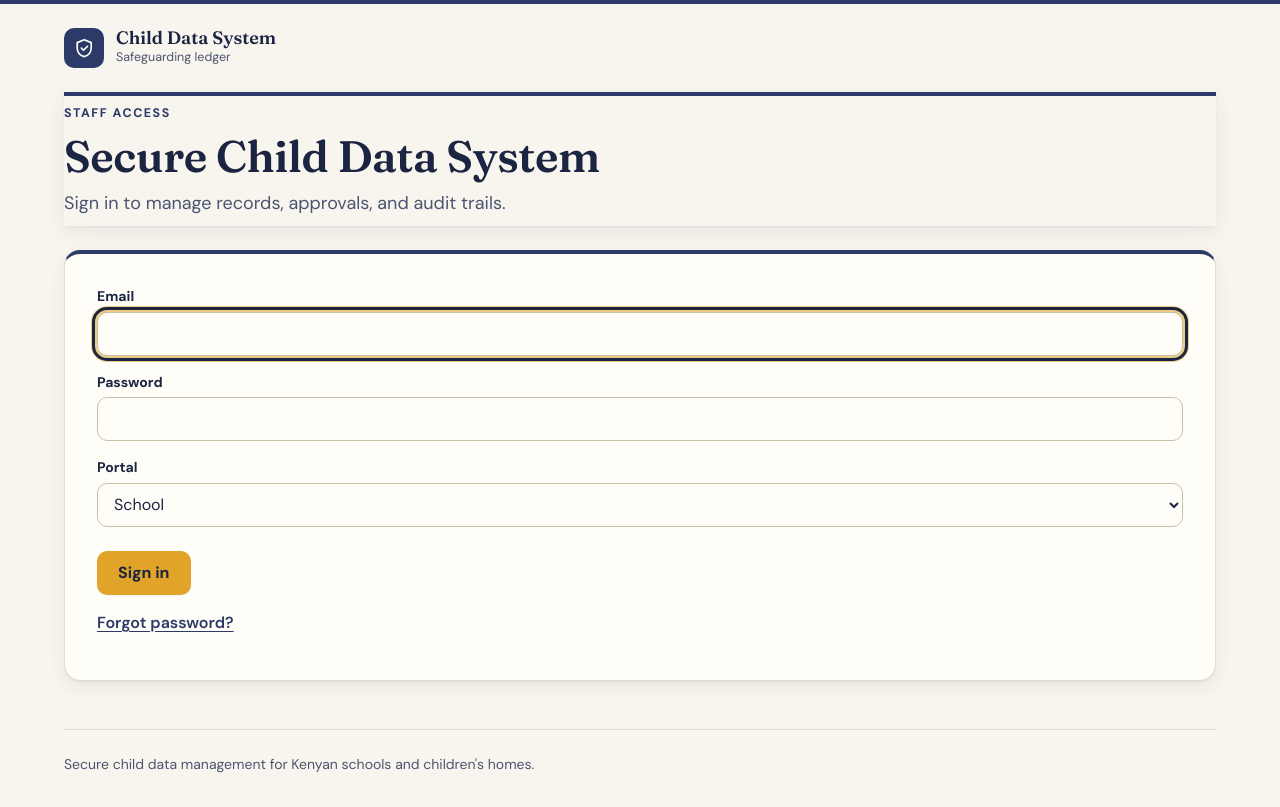
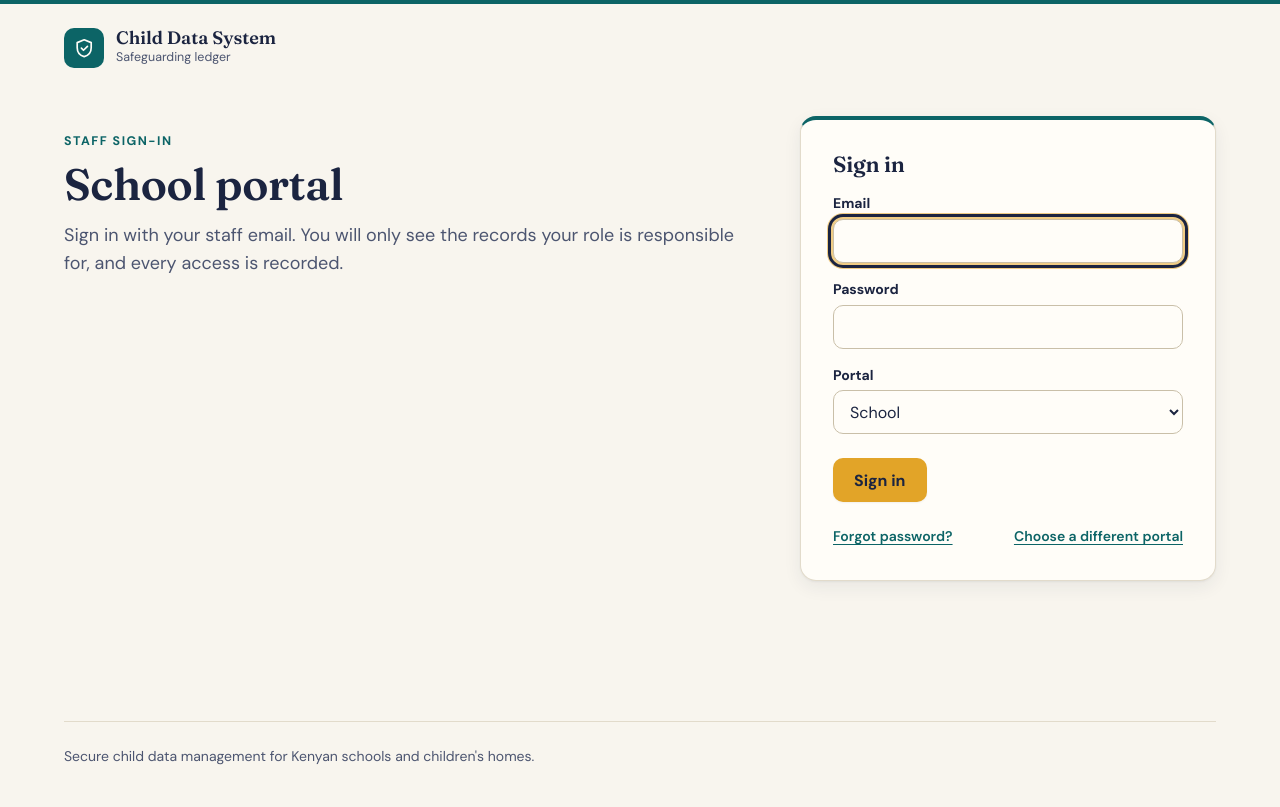
Before and after one commit to kensonlagat/secure-child-data-system, a Flask app: page /login in a window 1280 px wide. After the commit the page ends 765 px from the top, so only its background shows below. Run offline with Flask 3, Linux system fonts and the light colour scheme.

Commit message:
Redesign sign-in and password reset pages
Refs #43

Co-Authored-By: Claude Opus 5.5 <noreply@anthropic.com>

```diff
--- a/app/templates/auth/login.html
+++ b/app/templates/auth/login.html
@@ -1,38 +1,49 @@
 {% extends "base.html" %}
 
+{# Pre-select the portal from the form (after a failed POST) or the query string (from a landing door).
+   This only sets a default in the dropdown: the server still checks the account's role against it. #}
+{% set chosen_portal = request.form.get('portal') or request.args.get('portal') %}
+{% if chosen_portal not in ['school', 'childrens_home'] %}{% set chosen_portal = 'school' %}{% endif %}
+
 {% block body_class %}auth-page{% endblock %}
+{% block public_portal %}{{ chosen_portal }}{% endblock %}
 
-{% block title %}Login | Child Data System{% endblock %}
+{% block title %}Sign in | Child Data System{% endblock %}
 
 {% block content %}
-<section class="hero-card auth-card">
-    <p class="eyebrow">Staff access</p>
-    <h1>Secure Child Data System</h1>
-    <p class="lead">Sign in to manage records, approvals, and audit trails.</p>
+<div class="auth-layout">
+    <section class="auth-intro">
+        <p class="eyebrow">Staff sign-in</p>
+        <h1>{{ "Children's Home portal" if chosen_portal == 'childrens_home' else 'School portal' }}</h1>
+        <p class="lead">Sign in with your staff email. You will only see the records your role is responsible for, and
+            every access is recorded.</p>
     </section>
 
-<section class="panel auth-card">
+    <section class="panel auth-card" aria-labelledby="signin-title">
+        <h2 id="signin-title">Sign in</h2>
         {% if error %}
         <div class="notice error" role="alert">{{ error }}</div>
         {% endif %}
 
         <form method="post" action="{{ url_for('auth.login') }}" class="form-grid">
             <input type="hidden" name="csrf_token" value="{{ csrf_token() }}">
-        <label class="field-group">
+            <label class="field-group" for="email">
                 <span class="field-label">Email</span>
                 <input id="email" name="email" type="email" required autocomplete="username" autofocus>
             </label>
 
-        <label class="field-group">
+            <label class="field-group" for="password">
                 <span class="field-label">Password</span>
-            <input id="password" name="password" type="password" minlength="8" required autocomplete="current-password">
+                <input id="password" name="password" type="password" minlength="8" required
+                    autocomplete="current-password">
             </label>
 
-        <label class="field-group">
+            <label class="field-group" for="portal">
                 <span class="field-label">Portal</span>
                 <select id="portal" name="portal">
-                <option value="school" selected>School</option>
-                <option value="childrens_home">Children's Home</option>
+                    <option value="school" {% if chosen_portal=='school' %}selected{% endif %}>School</option>
+                    <option value="childrens_home" {% if chosen_portal=='childrens_home' %}selected{% endif %}>Children's
+                        Home</option>
                 </select>
             </label>
 
@@ -40,7 +51,11 @@
                 <button type="submit" class="primary-button">Sign in</button>
             </div>
 
-        <p class="muted"><a class="action-link" href="{{ url_for('auth.forgot_password') }}">Forgot password?</a></p>
+            <p class="auth-links">
+                <a class="action-link" href="{{ url_for('auth.forgot_password') }}">Forgot password?</a>
+                <a class="action-link" href="{{ url_for('index') }}">Choose a different portal</a>
+            </p>
         </form>
     </section>
+</div>
 {% endblock %}
```
Also changed, not shown: app/templates/auth/forgot_password.html (+12 -5 lines), app/templates/auth/reset_password.html (+18 -12 lines). Lines whose indentation alone changed are shown as unchanged.
